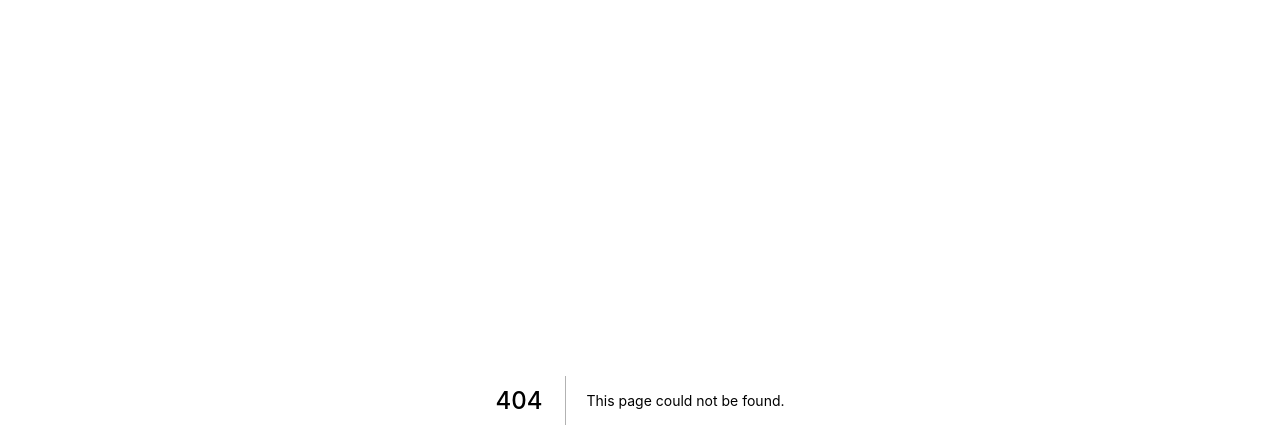
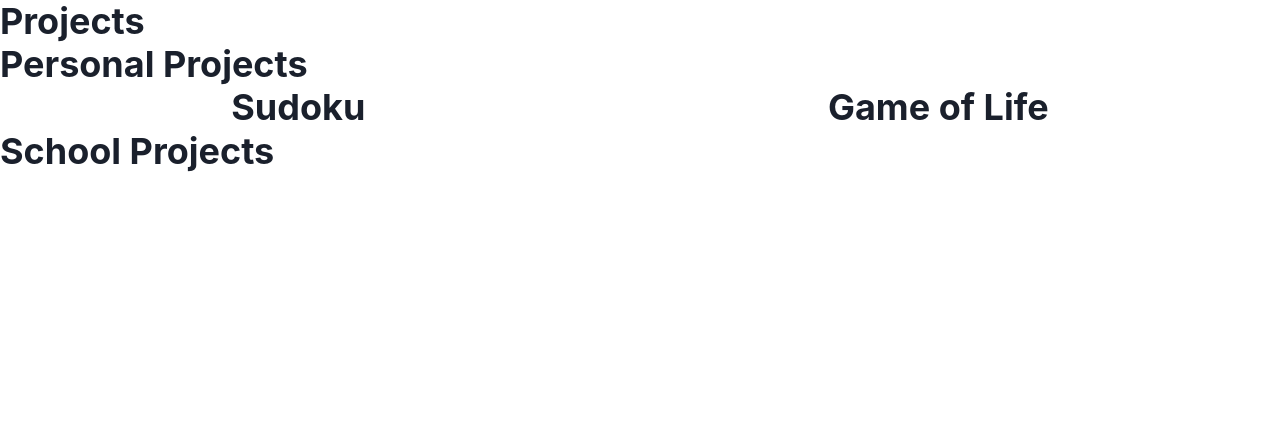
Before and after one commit to shawnsudev/ShawnSu-Portfolio, a Next.js app: page /projects in a window 1280 px wide. Before the commit this address had no page. Shown: the top 448 px of the page. Built offline with nearby package versions, Linux system fonts and the light colour scheme.

Commit message:
add: Projects page

```diff
--- a/pages/index.tsx
+++ b/pages/index.tsx
@@ -6,6 +6,7 @@ import Skills from "./skills";
 import animation from "../styles/animation.module.scss";
 import { MouseEvent, useEffect } from "react";
 import { rubberband, runRubberbandIn } from "../utils/animation";
+import Projects from "./projects";
 
 const Home: NextPage = () => {
   useEffect(() => {
@@ -68,6 +69,8 @@ const Home: NextPage = () => {
         </div>
       </main>
 
+      <Projects />
+
       <Skills />
 
       <footer className={styles.footer}>
--- /dev/null
+++ b/pages/projects.tsx
@@ -0,0 +1,35 @@
+import { Box, Flex, Heading, Text } from "@chakra-ui/react";
+import { NextPage } from "next";
+import { rubberband } from "../utils/animation";
+
+const Projects: NextPage = () => {
+  return (
+    <Box>
+      <Heading
+        as="h2"
+        className="rubberband-group"
+        // fontSize="50px"
+        // fontWeight="900"
+      >
+        {"Projects".split("").map((L) => (
+          <span onMouseEnter={rubberband}>{L}</span>
+        ))}
+      </Heading>
+      {/* Personal Projects */}
+      <Box>
+        <Heading as="h3">Personal Projects</Heading>
+        <Flex justify="space-around">
+          <Heading as="h4">Sudoku</Heading>
+          <Heading as="h4">Game of Life</Heading>
+        </Flex>
+      </Box>
+
+      <Box>
+        <Heading as="h3">School Projects</Heading>
+        <Flex></Flex>
+      </Box>
+    </Box>
+  );
+};
+
+export default Projects;
```
Also changed, not shown: pages/contact.tsx (added).
